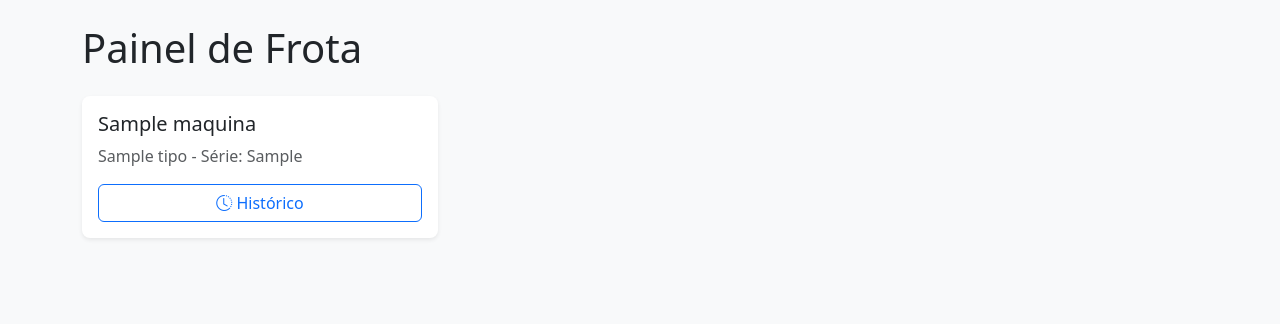
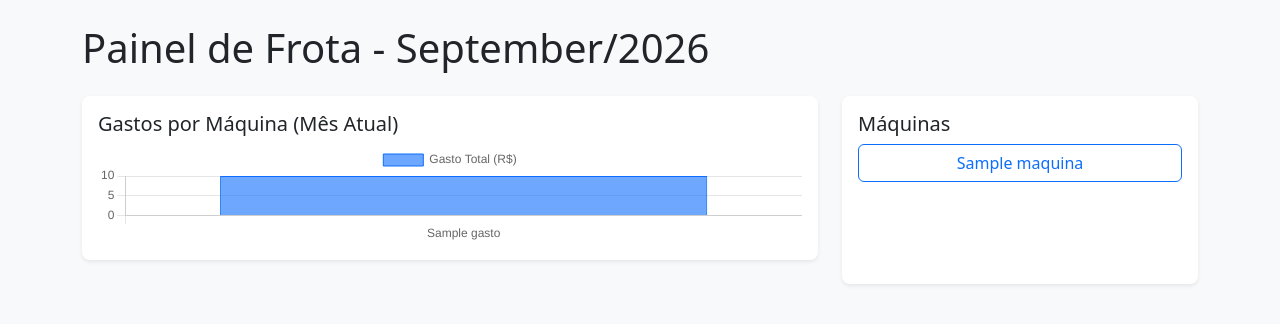
Before and after one commit to lhrentalterraplanagem-a11y/omniroute, a FastAPI app: template templates/dashboard.html in a window 1280 px wide. Shown: the part 56-380 px from the top of the page. Run offline with FastAPI, Linux system fonts and the light colour scheme; the template is opened without the code that fills it: most values are stand-ins (such as "Sample title", 1, 10 or a date in 2020).

Commit message:
Adicionando dashboard com gráficos

```diff
--- a/main.py
+++ b/main.py
@@ -113,10 +113,30 @@ async def criar_mecanico(
     db.commit()
     return RedirectResponse(url="/mecanicos", status_code=303)
 
+from sqlalchemy import extract, func
+
+# ... (outros imports)
+
 @app.get("/", response_class=HTMLResponse)
 async def read_dashboard(request: Request, db: Session = Depends(get_db)):
     maquinas = db.query(models.Maquina).all()
-    return templates.TemplateResponse(request, "dashboard.html", {"maquinas": maquinas})
+
+    # Busca custos agrupados por máquina para o mês atual
+    mes_atual = datetime.now().month
+    ano_atual = datetime.now().year
+
+    gastos = db.query(
+        models.Maquina.nome,
+        func.sum(models.Manutencao.custo_total).label("total")
+    ).join(models.Manutencao).filter(
+        extract('month', models.Manutencao.data) == mes_atual,
+        extract('year', models.Manutencao.data) == ano_atual
+    ).group_by(models.Maquina.nome).all()
+
+    return templates.TemplateResponse(request, "dashboard.html", {
+        "maquinas": maquinas,
+        "gastos": gastos
+    })
 
 @app.get("/manutencoes/{maquina_id}", response_class=HTMLResponse)
 async def read_manutencoes(maquina_id: int, request: Request, db: Session = Depends(get_db)):
--- a/templates/dashboard.html
+++ b/templates/dashboard.html
@@ -1,20 +1,48 @@
 {% extends "base.html" %}
 
 {% block content %}
-<h1 class="mb-4">Painel de Frota</h1>
+<h1 class="mb-4">Painel de Frota - {{ datetime.now().strftime('%B/%Y') }}</h1>
+
 <div class="row">
-    {% for maquina in maquinas %}
-    <div class="col-md-4 mb-3">
+    <!-- Gráfico de Gastos -->
+    <div class="col-md-8">
+        <div class="card p-3 mb-4">
+            <h5 class="card-title">Gastos por Máquina (Mês Atual)</h5>
+            <canvas id="graficoGastos" height="100"></canvas>
+        </div>
+    </div>
+
+    <!-- Lista de Máquinas -->
+    <div class="col-md-4">
         <div class="card h-100">
             <div class="card-body">
-                <h5 class="card-title">{{ maquina.nome }}</h5>
-                <p class="card-text text-muted">{{ maquina.tipo }} - Série: {{ maquina.placa_serie }}</p>
-                <a href="/manutencoes/{{ maquina.id }}" class="btn btn-outline-primary w-100">
-                    <i class="bi bi-clock-history"></i> Histórico
+                <h5 class="card-title">Máquinas</h5>
+                {% for maquina in maquinas %}
+                <a href="/manutencoes/{{ maquina.id }}" class="btn btn-outline-primary w-100 mb-2">
+                    {{ maquina.nome }}
                 </a>
+                {% endfor %}
             </div>
         </div>
     </div>
-    {% endfor %}
 </div>
+
+<script src="https://cdn.jsdelivr.net/npm/chart.js"></script>
+<script>
+    const ctx = document.getElementById('graficoGastos').getContext('2d');
+    new Chart(ctx, {
+        type: 'bar',
+        data: {
+            labels: [{% for g in gastos %}'{{ g.nome }}',{% endfor %}],
+            datasets: [{
+                label: 'Gasto Total (R$)',
+                data: [{% for g in gastos %}{{ g.total }},{% endfor %}],
+                backgroundColor: 'rgba(13, 110, 253, 0.6)',
+                borderColor: 'rgba(13, 110, 253, 1)',
+                borderWidth: 1
+            }]
+        },
+        options: { scales: { y: { beginAtZero: true } } }
+    });
+</script>
 {% endblock %}
```
